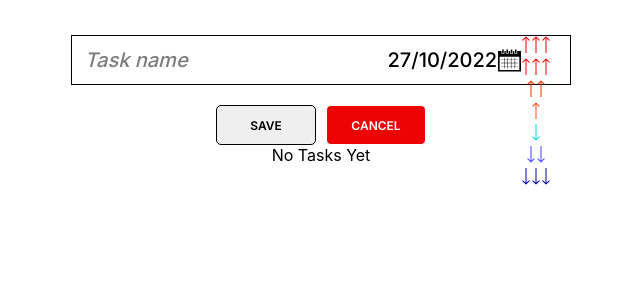
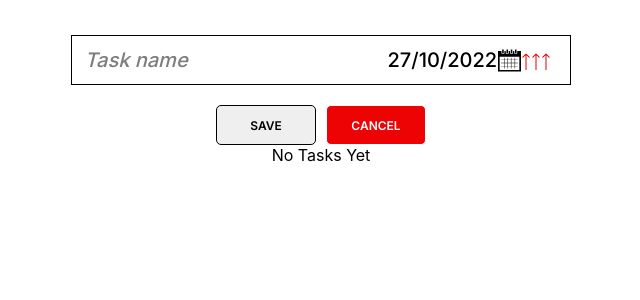
Before and after one commit to shutnikPk/ReactTodoApp, a React (Create React App) app: page / in a window 1280 px wide. Both pictures are taken after a click on the button "ADD TODO". Shown: the top 300 px of the page, without its empty margins (319-959 px from the left). Built offline with nearby package versions, Linux system fonts and the light colour scheme; a web font is replaced by a local one.

Commit message:
add priority in input

```diff
--- a/src/components/PriorityOption/PriorityOption.css
+++ b/src/components/PriorityOption/PriorityOption.css
@@ -1,7 +1,14 @@
 .priority{
     position: absolute;
-    top: 0px;
+    top: 5px;
     left: 450px;
+    display: flex;
+    flex-direction: column;
+    align-items: center;
+}
+
+.selected-option{
+  margin-top: 12px;
 }
 
 .priority-option-container{
@@ -63,3 +70,8 @@
 .option-value4:last-child{
   display: none;
 }
+
+
+.hidden-list{
+  display: none;
+}
--- a/src/components/PriorityOption/PriorityOption.jsx
+++ b/src/components/PriorityOption/PriorityOption.jsx
@@ -1,5 +1,4 @@
 import React from 'react';
-
 
 import {
     useState
@@ -10,44 +9,23 @@ import PriorityIcon from '../PriorityIcon/PriorityIcon';
 
 import './PriorityOption.css';
 
-const options = [
-    {
-        value: '1',
-        label: 'Highest'
-    },
-    {
-        value: '2',
-        label: 'Very hight'
-    },
-    {
-        value: '3',
-        label: 'Hight'
-    },
-    {
-        value: '4',
-        label: 'Low'
-    },
-    {
-        value: '5',
-        label: 'Very low'
-    },
-    {
-        value: '6',
-        label: 'Lowest'
-    },
-];
+import {
+    options
+} from '../../constants/constants';
 
 function PriorityOption({ defaultValue, onChange }) {
 
     const [selectedOption, setSelectedOption] = useState(defaultValue | 1);
+    const [isOpenList, SetIsOpenList] = useState(false);
 
     const handleClick = (value) => {
         setSelectedOption(value);
+        SetIsOpenList(!isOpenList);
     };
 
     return (
         <div className='priority' >
-            <div className={'selected-option'}>
+            <div className={`selected-option ${isOpenList ? 'hidden-list' : ''}`}>
                 <div
                     key={selectedOption}
                     className={`priority-option-container priority-option-container${selectedOption}`}
@@ -57,18 +35,21 @@ function PriorityOption({ defaultValue, onChange }) {
                     <PriorityIcon
                         value={selectedOption}
                         label={options[selectedOption - 1].label}
-                        className={`option-value option-value${selectedOption}`} />
+                        className={`option-value option-value${selectedOption}`}
+                    />
                     <PriorityIcon
                         value={selectedOption}
                         label={options[selectedOption - 1].label}
-                        className={`option-value option-value${selectedOption}`} />
+                        className={`option-value option-value${selectedOption}`}
+                    />
                     <PriorityIcon
                         value={selectedOption}
                         label={options[selectedOption - 1].label}
-                        className={`option-value option-value${selectedOption}`} />
+                        className={`option-value option-value${selectedOption}`}
+                    />
                 </div>
             </div>
-            <div className='priority-option-list'>
+            <div className={`priority-option-list ${isOpenList ? '' : 'hidden-list'}`}>
                 {
                     options.map(({ value, label = '' }) => (
                         <div
--- a/src/components/TodoCard/TodoCard.jsx
+++ b/src/components/TodoCard/TodoCard.jsx
@@ -1,9 +1,18 @@
 import React from 'react';
+
 import './TodoCard.css';
 import PropTypes from 'prop-types';
 
+import {
+    options
+} from '../../constants/constants';
+
+import PriorityIcon from '../PriorityIcon/PriorityIcon';
+
 function TodoCard({
     todo,
+    priorityValue = 1
+    ,
     children
 }) {
 
@@ -22,6 +31,26 @@ function TodoCard({
             <p className='todo-card--number'>{todo?.id}</p>
             <p className='todo-card--text'>{todo?.text}</p>
             <p className={'todo-card--deadline' + compareDeadline()}>{setFormateDate()}</p >
+            <div
+                className={`priority-option-container priority-option-container${priorityValue}`}
+                data-value={priorityValue}
+            >
+                <PriorityIcon
+                    value={priorityValue}
+                    label={options[priorityValue - 1].label}
+                    className={`option-value option-value${priorityValue}`}
+                />
+                <PriorityIcon
+                    value={priorityValue}
+                    label={options[priorityValue - 1].label}
+                    className={`option-value option-value${priorityValue}`}
+                />
+                <PriorityIcon
+                    value={priorityValue}
+                    label={options[priorityValue - 1].label}
+                    className={`option-value option-value${priorityValue}`}
+                />
+            </div>
             {children}
         </div>
     );
@@ -37,7 +66,7 @@ TodoCard.propTypes = {
         isFinished: PropTypes.bool,
         priority: PropTypes.number
     }).isRequired,
-    children: PropTypes.object
+    priorityValue: PropTypes.string
 };
 
 export default TodoCard;
--- /dev/null
+++ b/src/constants/constants.js
@@ -0,0 +1,26 @@
+export const options = [
+    {
+        value: 1,
+        label: 'Highest'
+    },
+    {
+        value: 2,
+        label: 'Very hight'
+    },
+    {
+        value: 3,
+        label: 'Hight'
+    },
+    {
+        value: 4,
+        label: 'Low'
+    },
+    {
+        value: 5,
+        label: 'Very low'
+    },
+    {
+        value: 6,
+        label: 'Lowest'
+    },
+];
```
